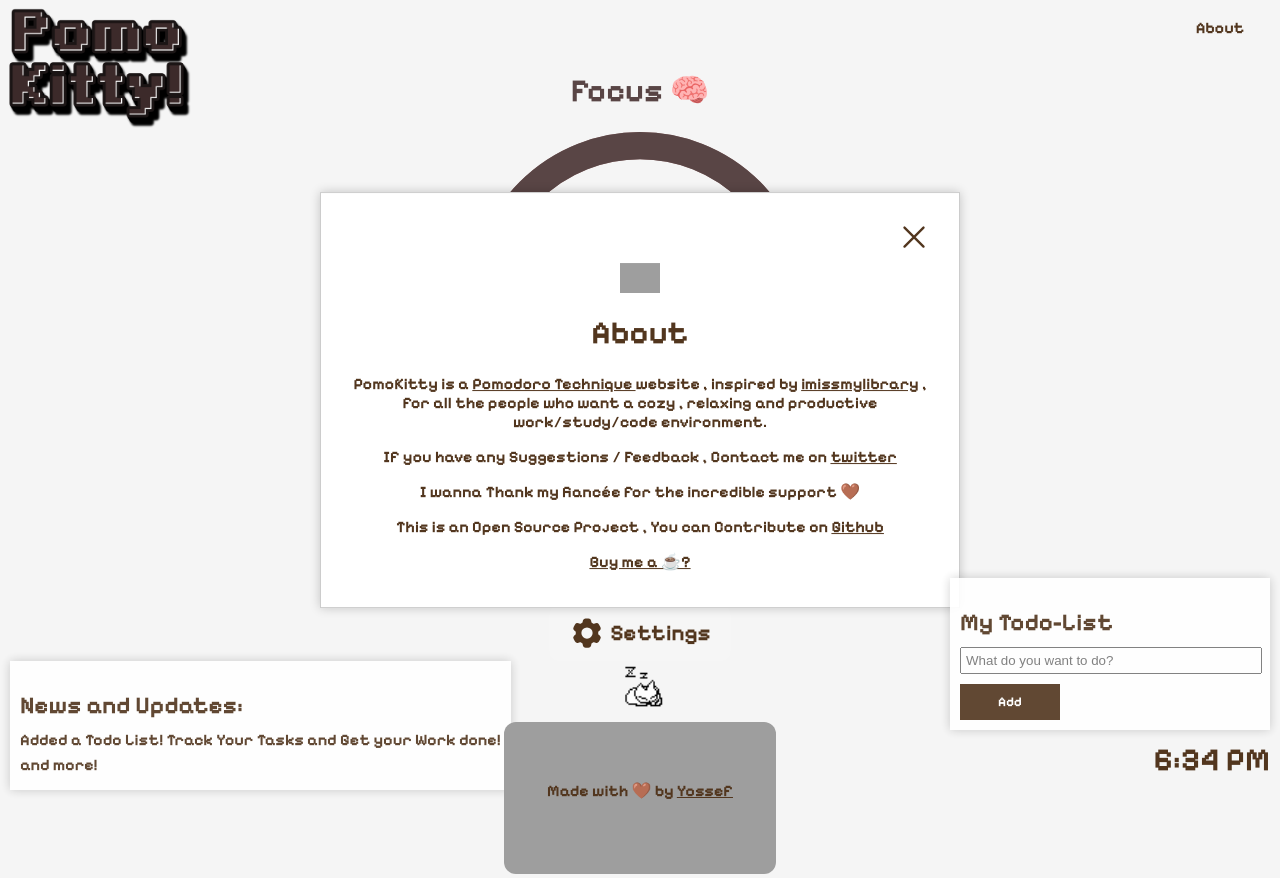
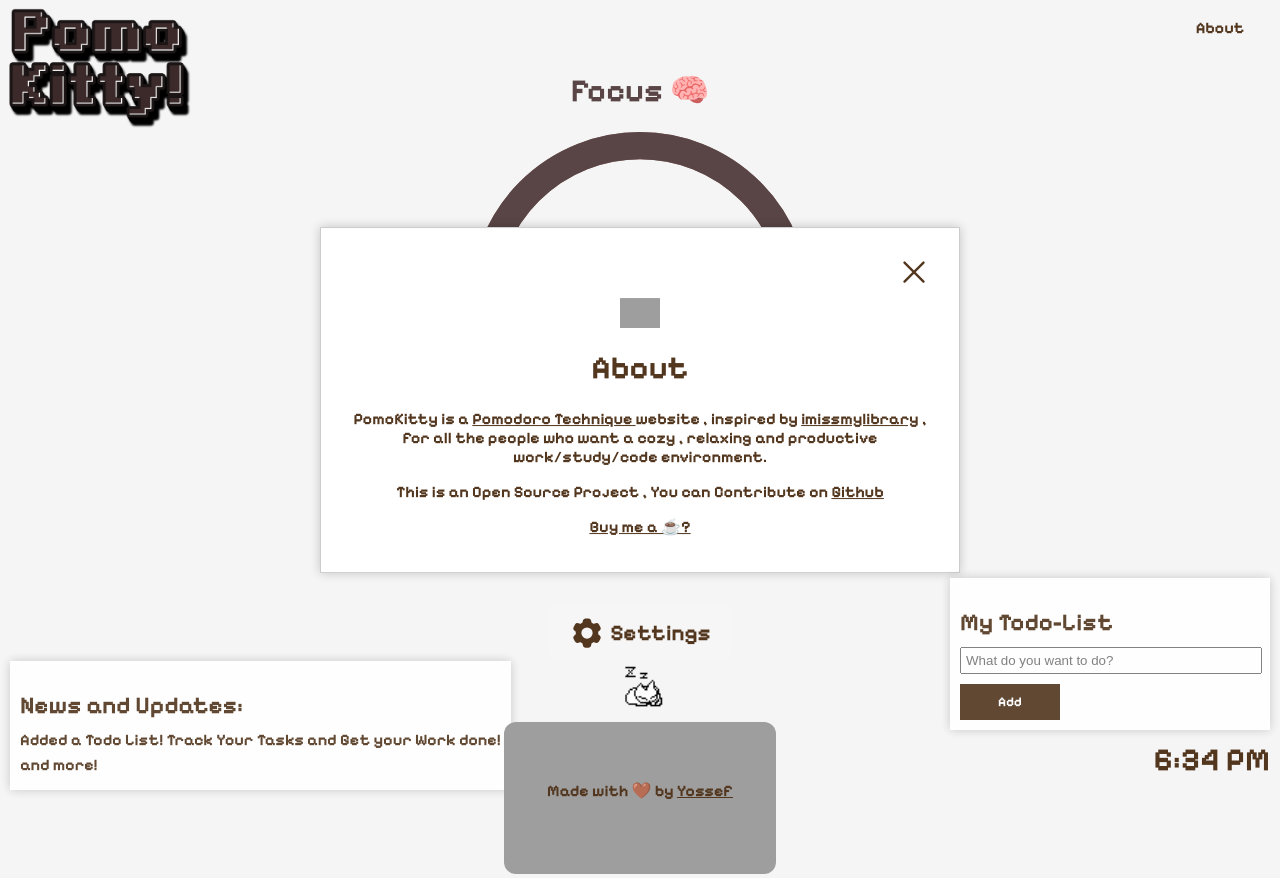
Before and after one commit to yossev/PomoKitty, a React (Create React App) app: page / in a window 1280 px wide. Both pictures are taken after a click on the button "About". Built offline with nearby package versions, Linux system fonts and the light colour scheme; grey boxes are pictures that could not be loaded.

Commit message:
Update AboutWindow.js

```diff
--- a/src/AboutWindow.js
+++ b/src/AboutWindow.js
@@ -18,8 +18,6 @@ return(
         <h1>About</h1>
         <p>PomoKitty is a <a href = "https://en.wikipedia.org/wiki/Pomodoro_Technique">Pomodoro Technique </a>
          website , inspired by <a href = "https://www.imissmylibrary.com/">imissmylibrary</a> , for all the people who want a cozy , relaxing and productive work/study/code environment.</p>
-        <p>If you have any Suggestions / Feedback , Contact me on <a href = "https://twitter.com/yossevo">twitter</a></p>
-        <p>I wanna Thank my fiancée for the incredible support 🤎</p>
         <p>This is an Open Source Project , You can Contribute on <a href ="https://github.com/yossev/PomoKitty">Github</a></p>
         <p><a href = "https://www.buymeacoffee.com/yossevo">Buy me a ☕?</a></p>
     </div>
```
